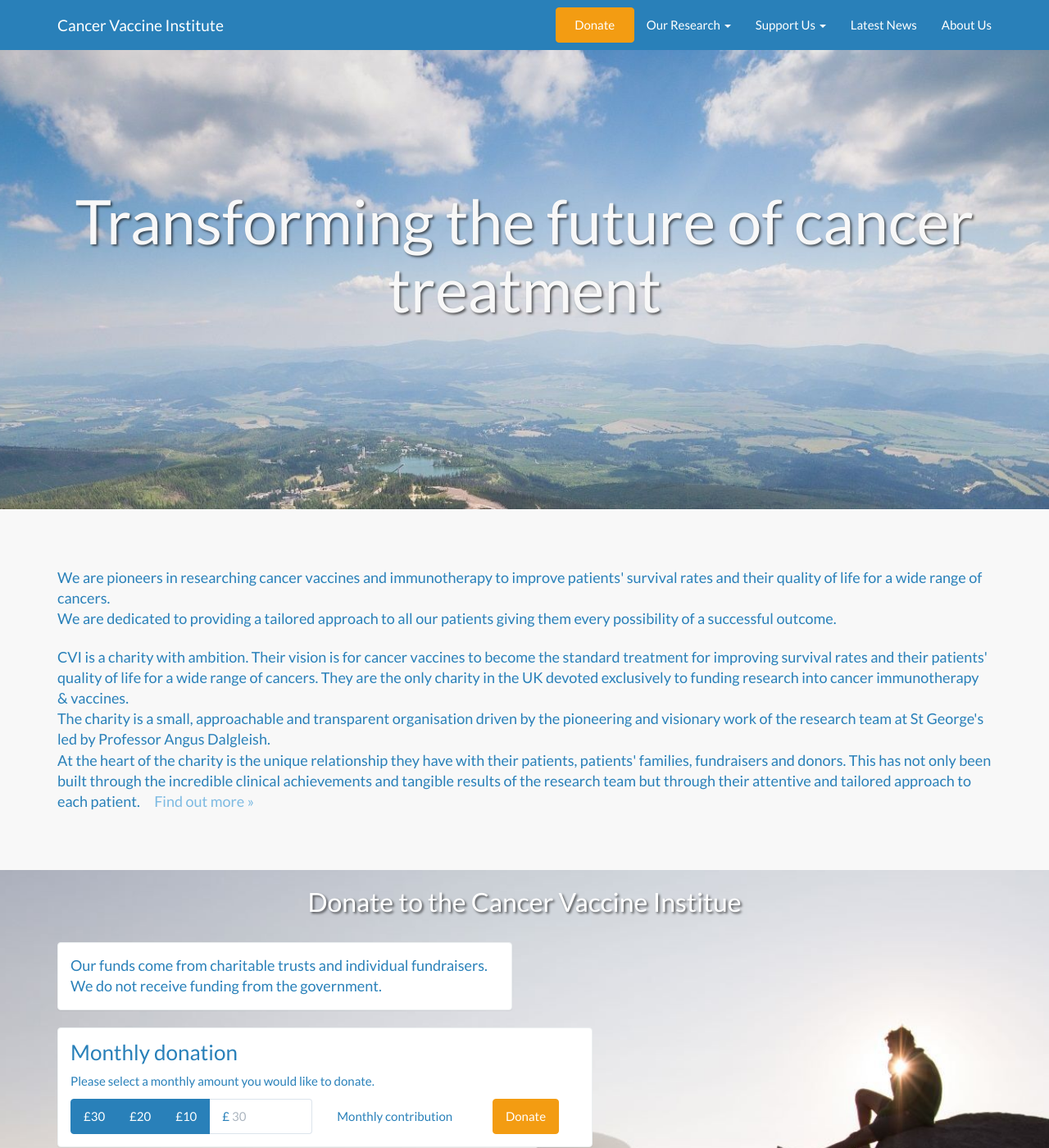
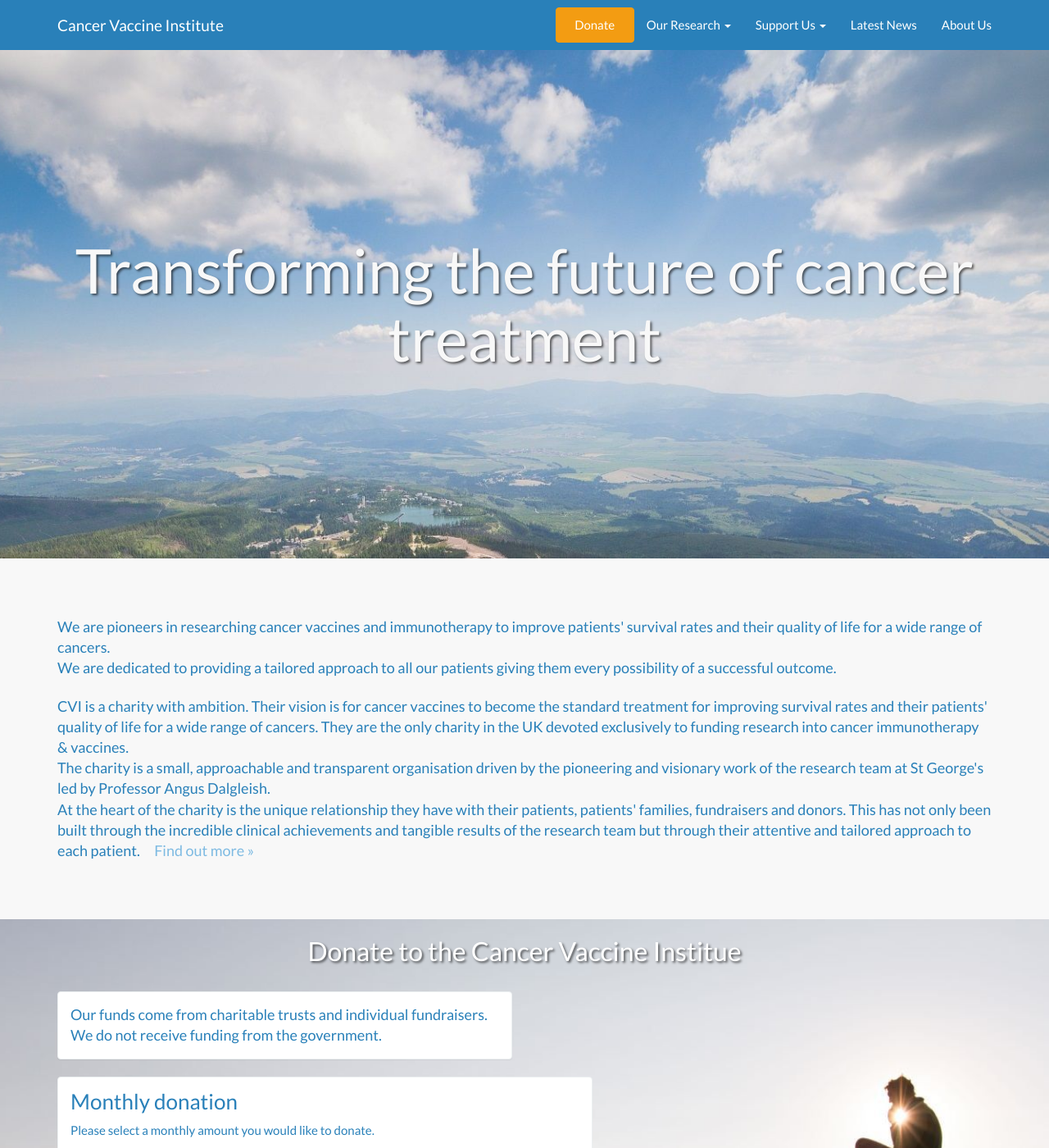
Before and after one commit to CancerVaccine/cancervaccine.github.io, a Jekyll site: the page built from index.html, in a window 1280 px wide and 1400 px high. Shown: the whole window at 82% size. Built offline with Jekyll 4.4.1, drawn with Linux system fonts in a browser that asks for light colours; nearby versions of some CDN libraries.

Commit message:
#21: Added navbar offset to top.

```diff
--- a/_sass/_landing-page.scss
+++ b/_sass/_landing-page.scss
@@ -3,9 +3,12 @@
     width: 100%;
 }
 
+body {
+    padding-top: $navbar-height;
+}
+
 body, h1, h2, h3, h4, h5, h6 {
     font-family: "Lato", "Helvetica Neue", Helvetica, Arial, sans-serif;
-
 }
 
 .lead {
@@ -101,7 +104,6 @@
 .banner {
     padding: 100px 0;
     color: #f8f8f8;
-    /*background: url(../img/banner-bg.jpg) no-repeat center center;*/
     background-size: cover;
 }
 
@@ -149,12 +151,13 @@
     background-color: #f8f8f8;
     padding: 16px 0;
     padding-bottom: 8px;
-}
 
-    footer hr {
+    hr {
         margin-top: 5px;
         margin-bottom: 15px;
     }
+}
+
 
 p.copyright {
     margin: 15px 0 0;
```
Lines whose indentation alone changed are shown as unchanged.
